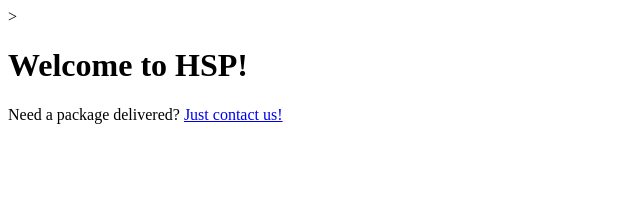
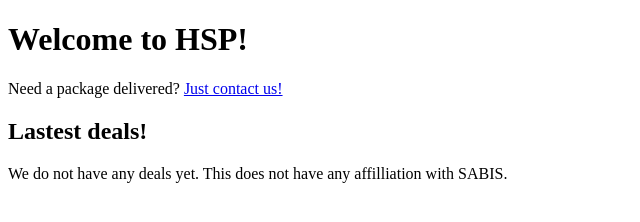
Before and after one commit to Haider-s-school-post/Haider-s-school-post.github.io, a plain HTML site: page index.html in a window 1280 px wide. Shown: the whole page, without its empty margins (0-640 px from the left). Drawn offline with Linux system fonts and the light colour scheme.

```diff
--- a/index.html
+++ b/index.html
@@ -12,6 +12,17 @@
 </body>
 </html>
 
-<centre>><h1>Welcome to HSP!</h1> </centre>
+<centre><h1>Welcome to HSP!</h1></centre>
 
 <p1>Need a package delivered? <a href="https://haider982.github.io/contactus">Just contact us!</a></p1>
+
+<h2>Lastest deals!</h2>
+<p1>We do not have any deals yet.</p1>
+
+
+
+
+
+
+
+<p2>This does not have any affilliation with SABIS.</p2>
```
